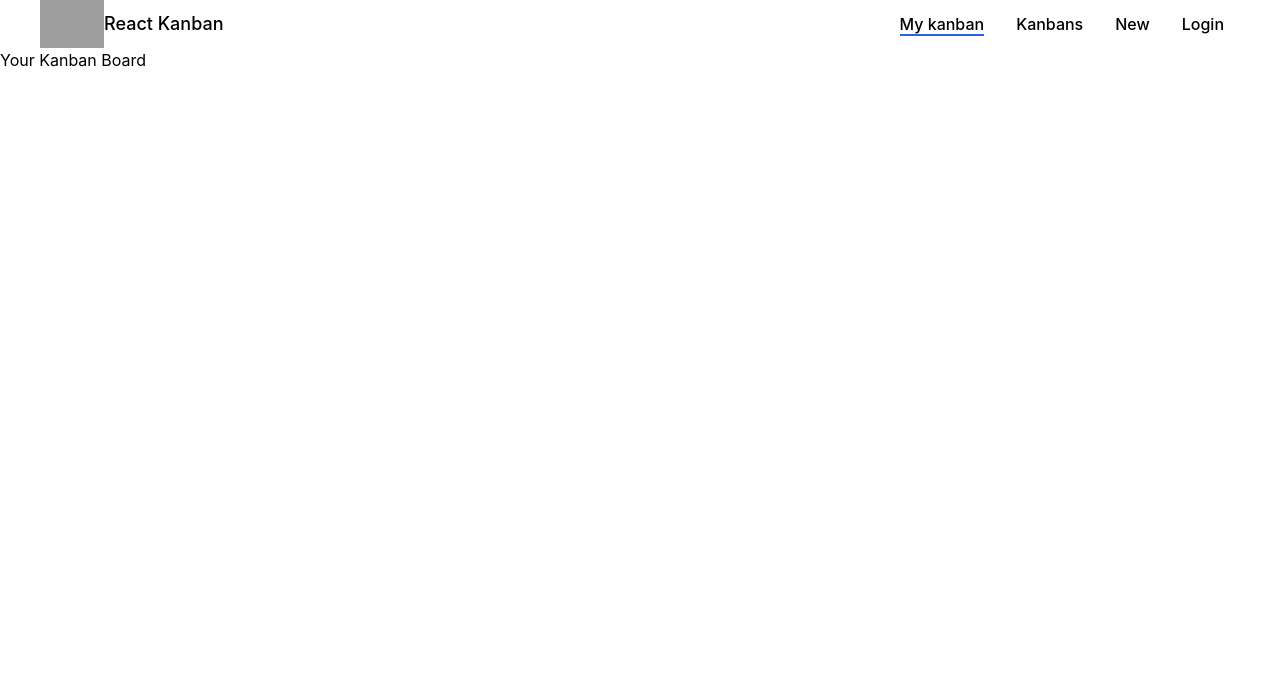
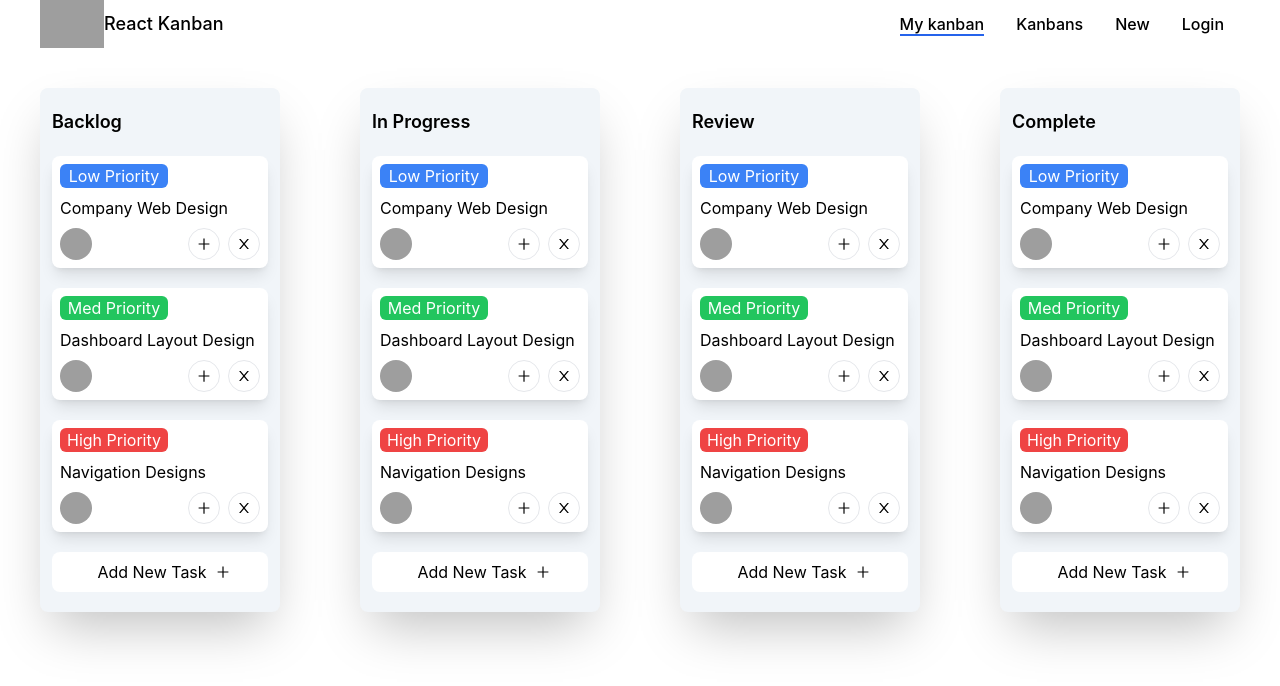
Before and after one commit to MustafaYavas/kanban-board, a React (Create React App) app in the folder client/: page /boards/1 in a window 1280 px wide. Shown: the top 686 px of the page. Built offline with nearby package versions, Linux system fonts and the light colour scheme; grey boxes are pictures that could not be loaded.

Commit message:
Create kanban page

```diff
--- a/client/src/App.js
+++ b/client/src/App.js
@@ -3,7 +3,7 @@ import Home from './shared/components/home/Home';
 import Auth from './users/pages/Auth';
 import AllKanbanList from './boards/pages/AllKanbanList';
 import NewBoard from './boards/pages/NewBoard';
-import KanbanBoard from './boards/pages/KanbanBoard'
+import MyKanbanBoard from './boards/pages/MyKanbanBoard'
 
 import { Route, Routes } from 'react-router-dom';
 
@@ -14,9 +14,10 @@ const App = () => {
             <Routes>
                 <Route path='/' element={<Home />}/>
                 <Route path='/authenticate' element={<Auth />}/>
+                <Route path='/profile' element={<Auth />}/>
                 <Route path='/all-boards' element={<AllKanbanList />}/>
                 <Route path='/boards/new' element={<NewBoard />}/>
-                <Route path='/boards/:id' element={<KanbanBoard />}/>
+                <Route path='/boards/:id' element={<MyKanbanBoard />}/>
             </Routes>
         </Layout>
     )
--- a/client/src/boards/components/AllKanbanHeader.js
+++ b/client/src/boards/components/AllKanban/AllKanbanHeader.js
@@ -1,4 +1,4 @@
-import Select from '../../shared/components/UI/Select';
+import Select from '../../../shared/components/UI/Select';
 
 const DUMMY_OPTIONS = [
     {
--- a/client/src/boards/components/AllKanbanSearch.js
+++ b/client/src/boards/components/AllKanban/AllKanbanSearch.js
@@ -1,4 +1,4 @@
-import Input from '../../shared/components/UI/Input/Input';
+import Input from '../../../shared/components/UI/Input/Input';
 
 import { FcSearch } from 'react-icons/fc';
 
--- a/client/src/boards/components/BoardTable.js
+++ /dev/null
@@ -1,6 +0,0 @@
-
-const BoardTable = () => {
-    return (
-        <h1>4 board table</h1>
-    )
-}
--- a/client/src/boards/components/BoardTableItem.js
+++ /dev/null
@@ -1,6 +0,0 @@
-
-const BoardTableItem = () => {
-    return (
-        <h1>Things to do in the tables</h1>
-    )
-}
--- /dev/null
+++ b/client/src/boards/components/MyKanban/BoardTable.js
@@ -0,0 +1,22 @@
+import BoardTableItem from './BoardTableItem';
+
+import { AiOutlinePlus } from 'react-icons/ai';
+
+const BoardTable = (props) => {
+	const { tableTitle } = props;
+
+	return (
+		<div className='bg-slate-100 mx-10 py-5 mb-5 rounded-lg shadow-2xl'>
+			<h1 className='font-semibold text-lg mx-3'>{tableTitle}</h1>
+
+			<BoardTableItem />
+
+			<div className='flex justify-center items-center bg-white mt-5 mx-3 rounded-lg' role='button'>
+                <p className='m-2'>Add New Task</p>
+                <AiOutlinePlus/>
+            </div>
+		</div>
+	);
+};
+
+export default BoardTable;
--- /dev/null
+++ b/client/src/boards/components/MyKanban/BoardTableItem.js
@@ -0,0 +1,95 @@
+import Button from '../../../shared/components/UI/Button';
+
+import { AiOutlinePlus, AiOutlineClose } from 'react-icons/ai';
+
+const BoardTableItem = () => {
+    return (
+        <>
+            <div className='rounded-lg bg-white mx-3 mt-5 py-2 shadow-lg'>
+                <p className='bg-blue-500 text-white rounded-md text-center ml-2 w-1/2'>Low Priority</p>
+                <p className='ml-2 mt-2'>Company Web Design</p>
+                <div className='flex justify-between items-center mt-2'>
+                    <img
+                        className='mx-2 self-end h-8 w-8'
+                        style={{borderRadius: '50%'}}
+                        src='https://picsum.photos/id/59/200/300'
+                        alt='person'
+                    />
+
+                    <div className='flex justify-center items-center'>
+                        <Button
+                            className='border rounded-full h-8 w-8 flex justify-center items-center'
+                        >
+                            <AiOutlinePlus />
+                        </Button>
+
+                        <Button
+                            className='border rounded-full h-8 w-8 flex justify-center items-center mx-2'
+                        >
+                            <AiOutlineClose />
+                        </Button>
+                    </div>
+
+                </div>
+            </div>
+
+            <div className=' rounded-lg bg-white mx-3 mt-5 py-2 shadow-lg'>
+                <p className='bg-green-500 text-white rounded-md text-center ml-2 w-1/2'>Med Priority</p>
+                <p className='ml-2 mt-2'> Dashboard Layout Design</p>
+                <div className='flex justify-between items-center mt-2'>
+                    <img
+                        className='mx-2 h-8 w-8'
+                        style={{borderRadius: '50%'}}
+                        src='https://picsum.photos/id/56/200/300'
+                        alt='person'
+                    />
+
+                    <div className='flex justify-center items-center'>
+                        <Button
+                            className='border rounded-full h-8 w-8 flex justify-center items-center'
+                        >
+                            <AiOutlinePlus />
+                        </Button>
+
+                        <Button
+                            className='border rounded-full h-8 w-8 flex justify-center items-center mx-2'
+                        >
+                            <AiOutlineClose />
+                        </Button>
+                    </div>
+
+                </div>
+            </div>
+
+            <div className='rounded-lg bg-white mx-3 mt-5 py-2 shadow-lg'>
+                <p className='bg-red-500 text-white rounded-md text-center ml-2 w-1/2'>High Priority</p>
+                <p className='ml-2 mt-2'>Navigation Designs</p>
+                <div className='flex justify-between items-center mt-2'>
+                    <img
+                        className='mx-2 h-8 w-8'
+                        style={{borderRadius: '50%'}}
+                        src='https://picsum.photos/id/127/200/300'
+                        alt='person'
+                    />
+
+                    <div className='flex justify-center items-center'>
+                        <Button
+                            className='border rounded-full h-8 w-8 flex justify-center items-center'
+                        >
+                            <AiOutlinePlus />
+                        </Button>
+
+                        <Button
+                            className='border rounded-full h-8 w-8 flex justify-center items-center mx-2'
+                        >
+                            <AiOutlineClose />
+                        </Button>
+                    </div>
+
+                </div>
+            </div>
+        </>
+    )
+}
+
+export default BoardTableItem;
--- a/client/src/boards/pages/AllKanbanList.js
+++ b/client/src/boards/pages/AllKanbanList.js
@@ -1,7 +1,7 @@
 // api'den istek atarak tüm kanbanları çek
-import AllKanbanHeader from '../components/AllKanbanHeader';
-import AllkanbanItem from '../components/AllKanbanItem';
-import AllKanbanSearch from '../components/AllKanbanSearch';
+import AllKanbanHeader from '../components/AllKanban/AllKanbanHeader';
+import AllkanbanItem from '../components/AllKanban/AllKanbanItem';
+import AllKanbanSearch from '../components/AllKanban/AllKanbanSearch';
 
 const DUMMY_DATAS = [
     {
--- a/client/src/boards/pages/KanbanBoard.js
+++ /dev/null
@@ -1,8 +0,0 @@
-
-const KanbanBoard = () => {
-    return (
-        <h1>Your Kanban Board</h1>
-    )
-}
-
-export default KanbanBoard;
--- /dev/null
+++ b/client/src/boards/pages/MyKanbanBoard.js
@@ -0,0 +1,22 @@
+import BoardTable from '../components/MyKanban/BoardTable';
+
+const DUMMY_TABLES = [
+    'Backlog', 'In Progress', 'Review', 'Complete'
+]
+
+const MyKanbanBoard = () => {
+    return (
+        <div className='grid grid-cols-2 md:grid-cols-2 lg:grid-cols-4 mt-10'>
+            {
+                DUMMY_TABLES.map((table, i) => (
+                    <BoardTable
+                        key={i}
+                        tableTitle={table}
+                    />
+                ))
+            }
+        </div>
+    )
+}
+
+export default MyKanbanBoard;
```
Also changed, not shown: client/src/boards/components/AllKanban/AllKanbanItem.js (renamed from client/src/boards/components/AllKanbanItem.js).
